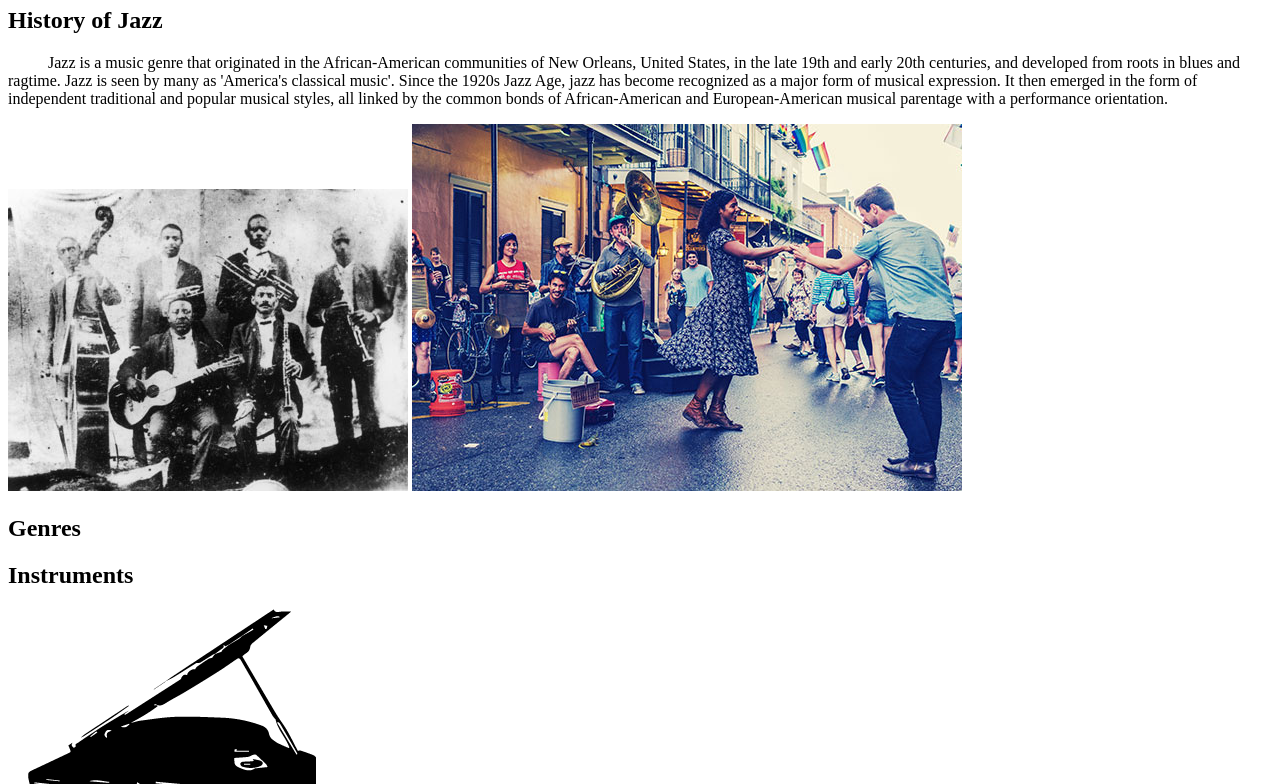
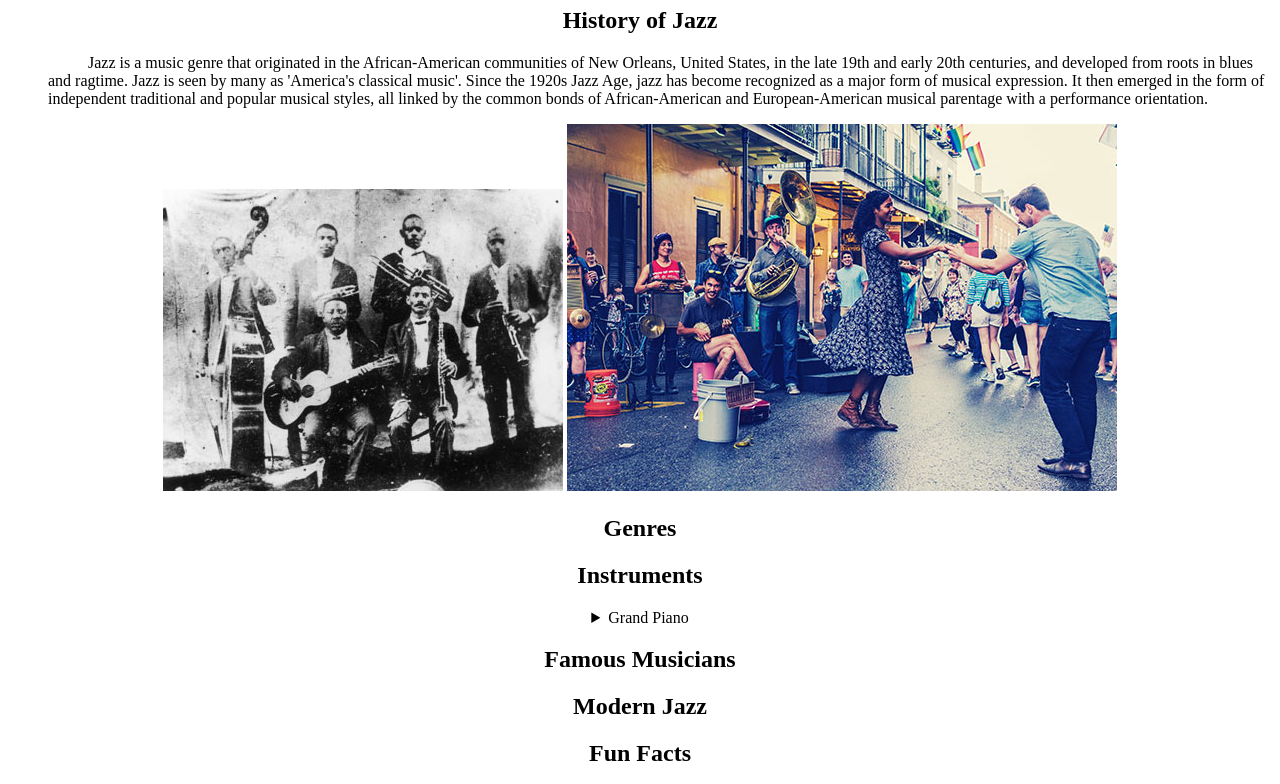
Before and after one commit to JadeManrique/chickenegg, a plain HTML site: page index.html in a window 1280 px wide. Shown: the part 73-857 px from the top of the page. Drawn offline with Linux system fonts and the light colour scheme.

Commit message:
modified stylesheet,html

```diff
--- a/css/stylesheet.css
+++ b/css/stylesheet.css
@@ -1,3 +1,6 @@
-p {text-indent: 40px;
-
+p {
+  text-indent: 40px;
 }
+div {
+  text-align:center;
+}
--- a/index.html
+++ b/index.html
@@ -14,7 +14,7 @@
 
     <div>
       <h2> History of Jazz </h2>
-        <p>Jazz is a music genre that originated in the African-American communities of New Orleans, United States, in the late 19th and early 20th centuries, and developed from roots in blues and ragtime. Jazz is seen by many as 'America's classical music'. Since the 1920s Jazz Age, jazz has become recognized as a major form of musical expression. It then emerged in the form of independent traditional and popular musical styles, all linked by the common bonds of African-American and European-American musical parentage with a performance orientation. </p>
+        <p style="text-align:left;margin-left: 40px;">Jazz is a music genre that originated in the African-American communities of New Orleans, United States, in the late 19th and early 20th centuries, and developed from roots in blues and ragtime. Jazz is seen by many as 'America's classical music'. Since the 1920s Jazz Age, jazz has become recognized as a major form of musical expression. It then emerged in the form of independent traditional and popular musical styles, all linked by the common bonds of African-American and European-American musical parentage with a performance orientation. </p>
         <img src="images/jazzgroup.jpg" alt="19th Century Jazz Group">
         <img src="images/dancing.jpg" alt="Dancing in New Orleans">
     </div>
@@ -29,8 +29,11 @@
 
     <div>
       <h2> Instruments </h2>
-        <img src="images/instruments/piano.png" alt="Grand Piano">
-        <p>A grand piano was commonly used in jazz groups.</p>
+        <details>
+          <summary> Grand Piano </summary>
+            <img src="images/instruments/piano.png" alt="Grand Piano">
+            <p>A grand piano was commonly used in jazz groups.</p>
+        </details>
     </div>
 
     <div>
```
